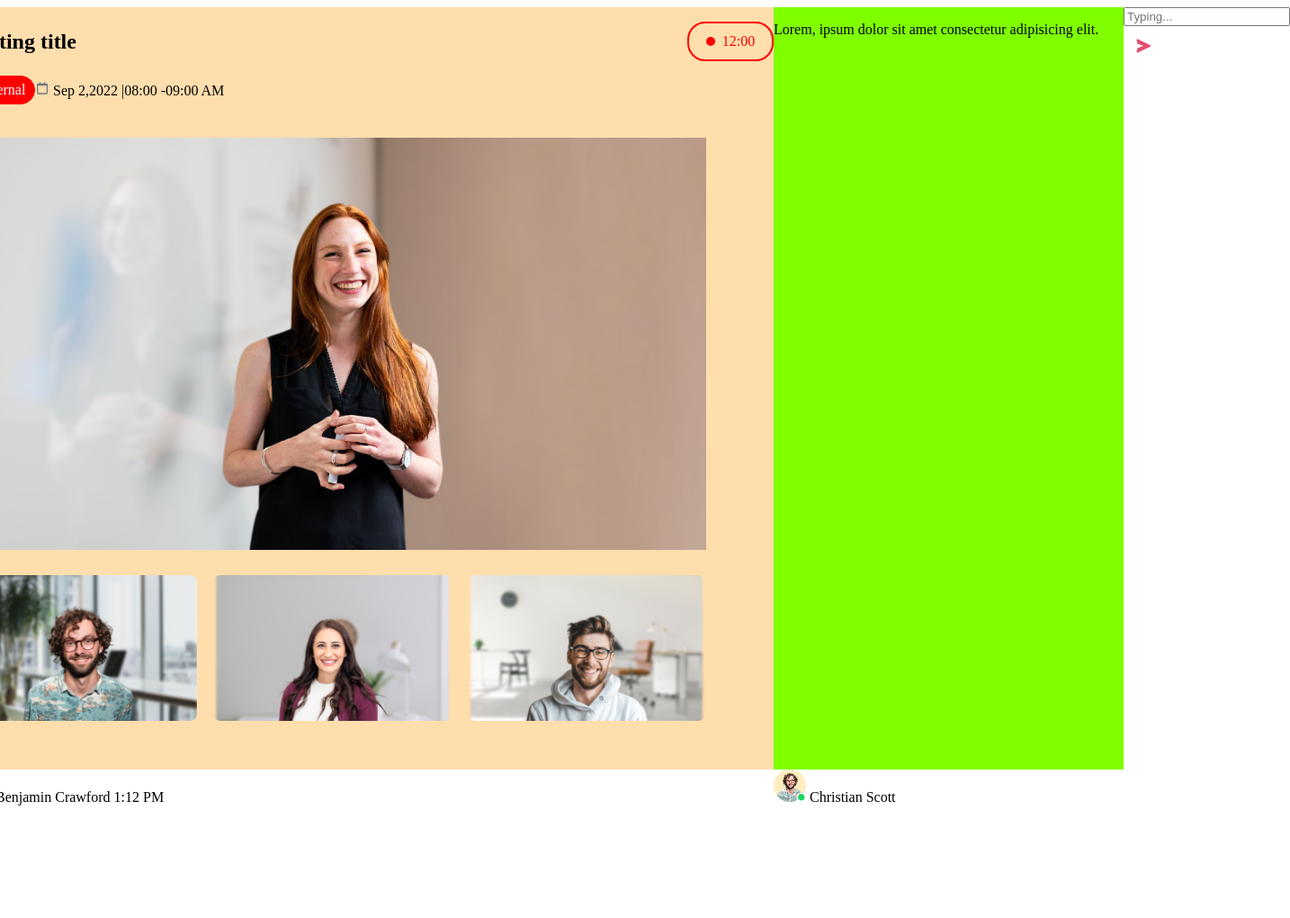
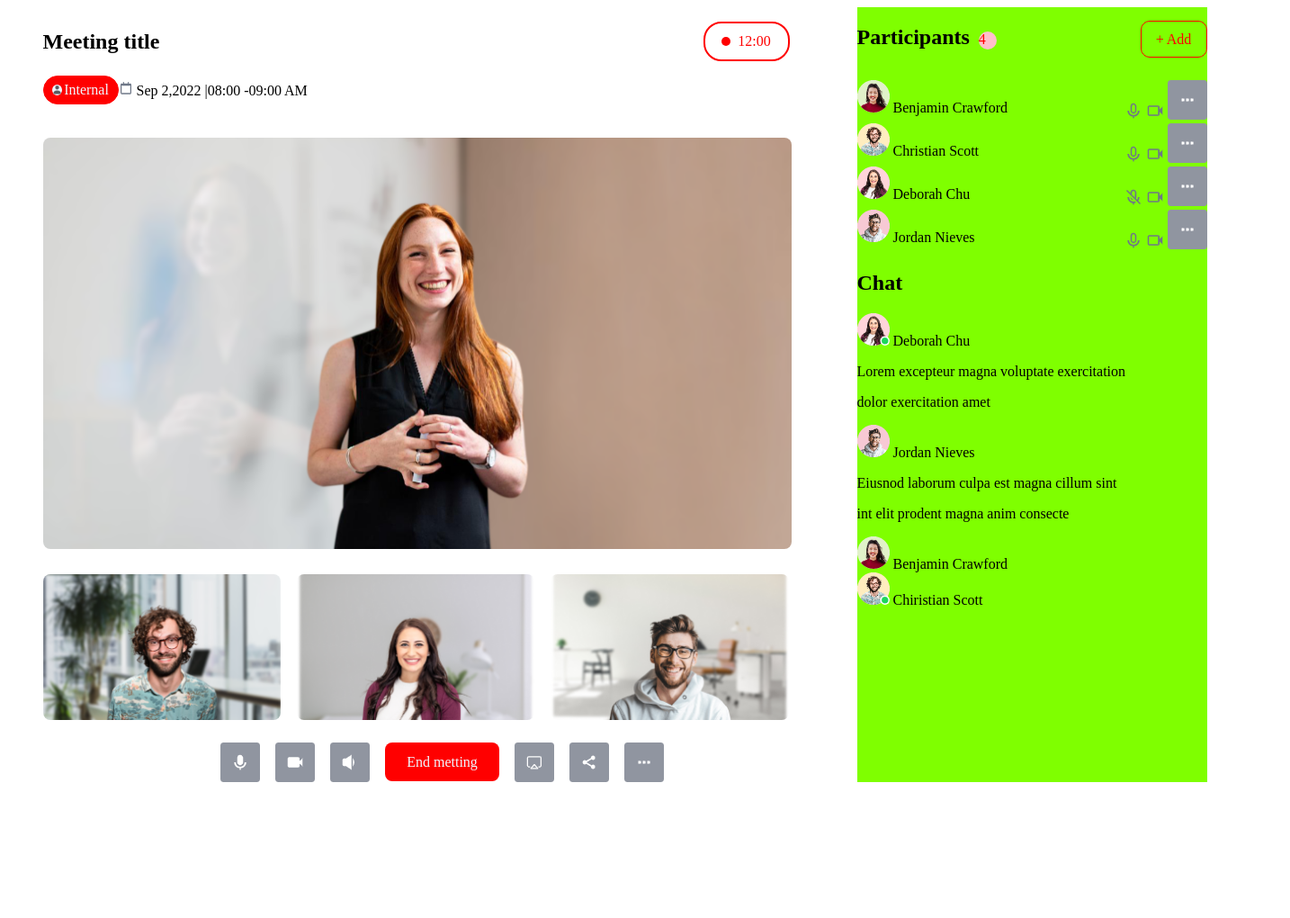
Before and after one commit to Knguyen2003/BaiTapWebTH_15-3_a_conference-call, a plain HTML site: page HTML/index.html in a window 1280 px wide. Shown: the whole page at 90% size, 1434 px wide, since content can reach past the window. After the commit the page ends 877 px from the top, so only its background shows below. Drawn offline with Linux system fonts and the light colour scheme.

Commit message:
update lan 3

```diff
--- a/CSS/style.css
+++ b/CSS/style.css
@@ -35,14 +35,15 @@
 }
 
 /* CENTER */
-#center-container{
+/* #center-container{
     background-color: navajowhite;
-}
+} */
 .nav-top{
     display: flex;
     justify-content: space-between;
     /* height: 41px; */
     align-items: center;
+    width: 830px;
 }
 
 .nav-top > p{
@@ -114,6 +115,11 @@
     height: 38px;
     color: whitesmoke;
 }
+.video-big img{
+    width: 832px;
+    height: 457px;
+    border-radius: 8px;
+}
 
 .video-three-small{
     margin-top: 24px;
@@ -126,6 +132,26 @@
     border-radius: 8px;
 }
 
+.button{
+    display: flex;
+    margin-top: 25px;
+    flex-direction: row;
+    justify-content:center;
+
+}
+.button span{
+    display: flex;
+    background-color: red;
+    width: 127px;
+    height: 43px;
+    color: aliceblue;
+    justify-content: center;
+    align-items: center;
+    border-radius: 8px;
+}
+.iems-button{
+    margin-right: 17px;
+}
 
 
 
@@ -137,4 +163,57 @@
 
 #right-container{
     background-color: chartreuse;
+    /* display: flexbox; */
+    /* flex-direction: column; */
+    /* justify-content: space-between; */
 }
+/* .info-items{
+    width: 390px;
+    display: flex;
+    justify-content: space-between;
+} */
+.right-title span{
+    color: red;
+    width: 20px;
+    height: 20px;
+    border-radius: 100%;
+    justify-content: center;
+    align-items: center;
+    margin-left: 10px;
+    background-color: pink;
+}
+.right-title{
+    display: flex;
+    flex-direction: row;
+    align-items: baseline;
+}
+.participants{
+    display: flex;
+    justify-content: space-between;
+    align-items: baseline;
+    /* padding-bottom: 43px; */
+    margin-bottom: 14px;
+}
+
+.add{
+    border: 1px solid red;
+    color: red;
+    display: flex;
+    border-radius: 10px;
+    justify-content: center;
+    align-items: center;
+    height: 39px;
+    width: 72px;
+}
+
+.info{
+    display: flex;
+    flex-direction: column;
+}
+
+
+.info-items{
+    display: flex;
+    justify-content: space-between;
+    /* align-items: baselineS; */
+}
--- a/HTML/index.html
+++ b/HTML/index.html
@@ -74,52 +74,132 @@
                    </div>
 
                   <div class="button">
-
+                         <img  class="iems-button"   src="/images/mic_grey_color.png" alt="">
+                         <img  class="iems-button"   src="/images/cam_color.png" alt="">
+                         <img  class="iems-button"   src="/images/speaker_grey_color.png" alt="">
+                         <span class="iems-button"   >End metting</span>
+                         <img  class="iems-button"   src="/images/Button 2179.png" alt="">
+                         <img  class="iems-button"   src="/images/share.png" alt="">
+                         <img  class="iems-button"   src="/images/a.png" alt="">
                    </div>
               </div>
 
             </div>
 
+
          <div id="right-container">
+              <div class="right-up">
+                  <div class="participants">
+                        <div class="right-title">
+                             <h2>Participants </h2> <span>4</span>
+                        </div>
+                        <span class="add">+ Add</span>
+                 </div>
+
+                 <div class="info">
+                      <div class="info-items">
+                        <div>
+                            <img src="/images/avatar 1322.png" alt="">
+                            <span>Benjamin Crawford</span>
+                        </div>
+
+                        <div>
+                            <img src="/images/mic1.png" alt="">
+                            <img src="/images/cam_small.png" alt="">
+                            <img src="/images/a.png" alt="">
+                        </div>
+                      </div>
 
 
-          <p>Lorem, ipsum dolor sit amet consectetur adipisicing elit.</p>
-        </div>
+                      <div class="info-items">
+                         <div>
+                             <img src="/images/avatar 1323.png" alt="">
+                             <span>Christian Scott</span>
+                         </div>
 
-        <div class="cmt">
-            <div class="person">
-                <img src="../images/avatar 1327.png" alt="">
-                <span>Jordan Nieves</span>
-                <span>1:12 PM</span>
-            </div>
-            <p>Lorem, ipsum dolor sit amet consectetur adipisicing elit.</p>
-        </div>
+                         <div>
+                             <img src="/images/mic1.png" alt="">
+                             <img src="/images/cam_small.png" alt="">
+                             <img src="/images/a.png" alt="">
+                         </div>
+                      </div>
 
-        <div class="cmt">
-            <div class="person">
-                <img src="../images/avatar 1328.png" alt="">
-                <span>Benjamin Crawford</span>
-                <span>1:12 PM</span>
-            </div>
-            <img src="../images/WE.JPG" alt="">
-        </div>
+                      <div class="info-items">
+                          <div>
+                             <img src="/images/avatar 1324.png" alt="">
+                             <span>Deborah Chu</span>
+                          </div>
 
-        <div class="cmt">
-            <div class="person">
-                <img src="../images/avatar 1329.png" alt="">
-                <span>Christian Scott</span>
-            </div>
-        </div>
-    </div>
+                          <div>
+                             <img src="/images/mic2.png" alt="">
+                             <img src="/images/cam_small.png" alt="">
+                             <img src="/images/a.png" alt="">
+                          </div>
+                      </div>
 
-    <div class="input">
-        <input type="text" placeholder="Typing...">
-        <img src="../images/send.png" alt="">
-    </div>
-</div>
-</div>
+                      <div class="info-items">
+                          <div>
+                            <img src="/images/avatar 1325.png" alt="">
+                            <span>Jordan Nieves</span>
+                          </div>
+
+                          <div>
+                            <img src="/images/mic1.png" alt="">
+                            <img src="/images/cam_small.png" alt="">
+                            <img src="/images/a.png" alt="">
+                         </div>
+                      </div>
+
+                 </div>
+
+              </div>
 
 
+
+              <div class="right-down">
+                     <div class="chat">
+                        <h2>Chat</h2>
+
+                     </div>
+
+
+                     <div class="right-content">
+                               <div class="chat">
+                                   <div>
+                                        <img src="/images/avatar 1326.png" alt="">
+                                        <span>Deborah Chu</span>
+
+                                        <p>Lorem excepteur magna voluptate exercitation</p> <p>dolor exercitation amet</p>
+                                   </div>
+
+                                   <div>
+                                       <img src="/images/avatar 1325.png" alt="">
+                                       <span>Jordan Nieves</span>
+                                       <p>Eiusnod laborum culpa est magna cillum sint</p> <p>int elit prodent magna anim consecte</p>
+
+                                   </div>
+
+                                   <div>
+                                    <img src="/images/avatar 1322.png" alt="">
+                                    <span>Benjamin Crawford</span>
+
+                                   </div>
+
+                                   <div>
+                                    <img src="/images/avatar 1329.png" alt="">
+                                    <span>Chiristian Scott</span>
+                                   </div>
+
+
+
+                               </div>
+
+
+
+                     </div>
+
+
+              </div>
 
 
 
```
Also changed, not shown: minhchung/Center-Container.PNG (added).
